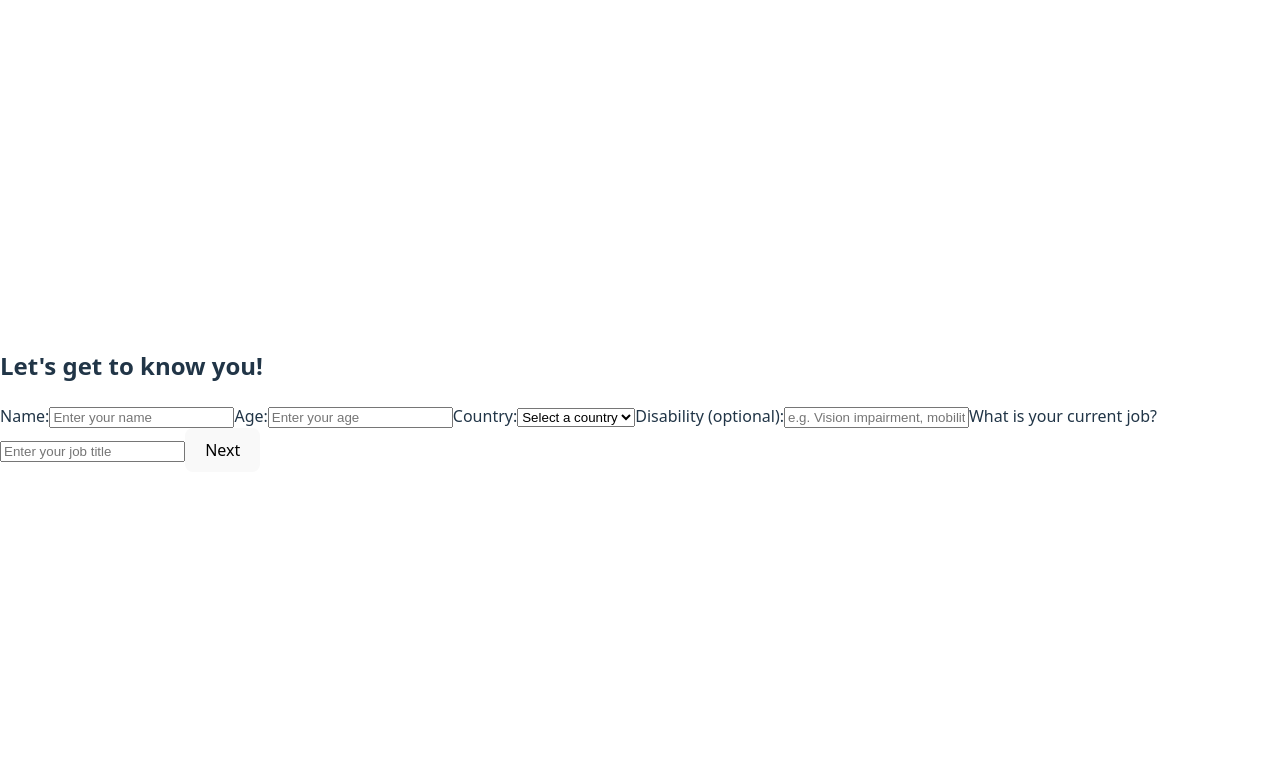
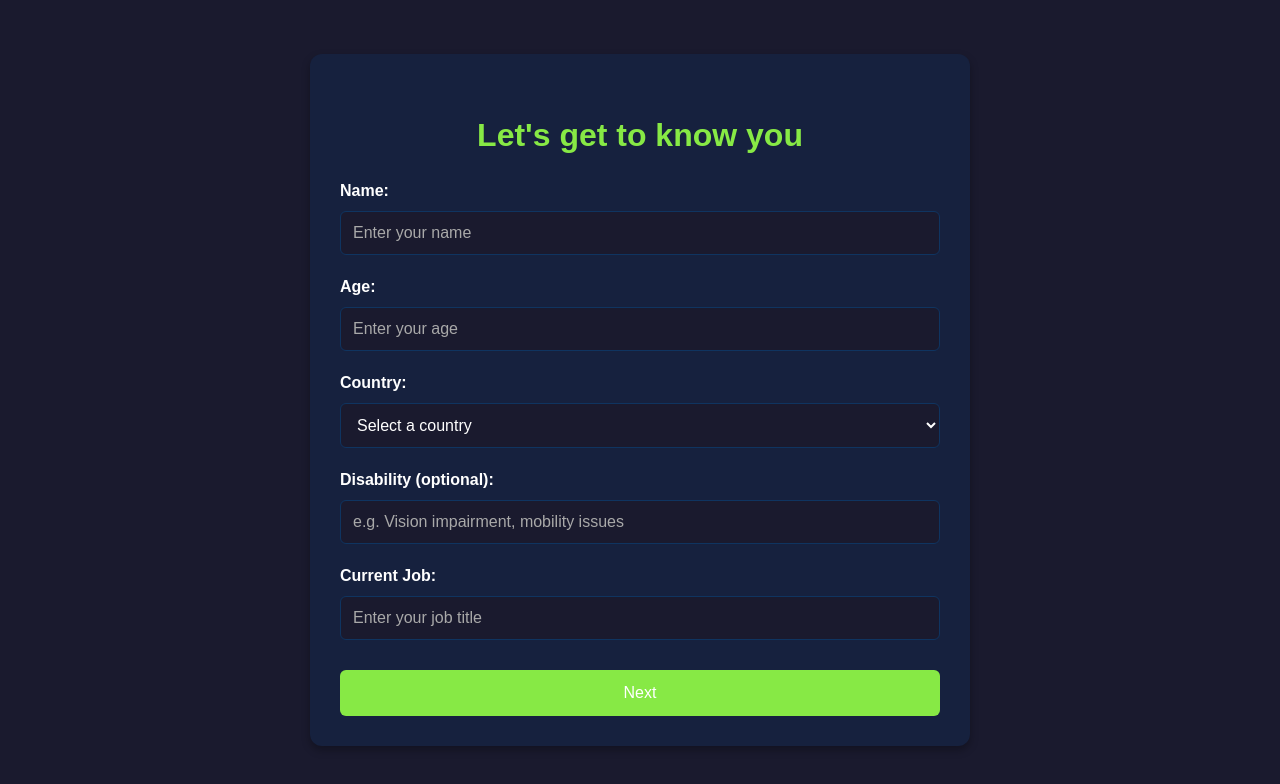
Before and after one commit to Chahanareddy/upable, a React (Vite) app in the folder frontend/: page /user-info in a window 1280 px wide. Shown: the top 784 px of the page. Built offline with nearby package versions, Linux system fonts and the light colour scheme.

Commit message:
UserInfo

```diff
--- /dev/null
+++ b/frontend/src/components/UserInfo.css
@@ -0,0 +1,99 @@
+html, body, #root {
+    height: 100%;
+    margin: 0;
+    padding: 0;
+    font-family: 'Arial', sans-serif;
+    background-color: #1a1a2e; /* Dark blue */
+    color: #ffffff; /* White text*/
+  }
+
+  .full-screen-container {
+    display: flex;
+    justify-content: center; /* Center horizontally */
+    align-items: center; /* Center vertically */
+    width: 100vw; /* Full viewport width */
+    height: 100vh; /* Full viewport height */
+    background-color: #1a1a2e; /* Dark blue */
+    box-sizing: border-box;
+  }
+
+  .user-info-wrapper {
+    width: 100%;
+    max-width: 600px; /* Limit the width for better readability */
+    padding: 30px;
+    border-radius: 12px;
+    background-color: #16213e; /* Slightly lighter dark blue for the form */
+    box-shadow: 0 4px 8px rgba(0, 0, 0, 0.3); /* Subtle shadow for depth */
+  }
+
+  /* Section title */
+  .section-title {
+    font-size: 32px;
+    color: #87e945;
+    margin-bottom: 20px;
+    text-align: center;
+  }
+
+  /* Form styling */
+  .user-info-form {
+    display: flex;
+    flex-direction: column;
+  }
+
+  /* Form group styling */
+  .form-group {
+    margin-bottom: 20px;
+  }
+
+  /* Form label styling */
+  .form-label {
+    font-weight: bold;
+    margin-bottom: 8px;
+    display: block;
+    color: #ffffff; /* White text for labels */
+  }
+
+  /* Form input and select styling */
+  .form-input,
+  .form-select {
+    width: 100%;
+    padding: 12px;
+    border: 1px solid #0f3460; /* Dark blue border */
+    border-radius: 6px;
+    font-size: 16px;
+    box-sizing: border-box;
+    background-color: #1a1a2e; /* Dark blue background for inputs */
+    color: #ffffff; /* White text for inputs */
+    transition: border-color 0.3s ease, box-shadow 0.3s ease;
+  }
+
+  /* Placeholder text color */
+  .form-input::placeholder,
+  .form-select::placeholder {
+    color: #a9a9a9; /* Light gray for placeholder text */
+  }
+
+
+  .form-input:focus,
+  .form-select:focus {
+    outline: none;
+    border-color: #87e945;
+    box-shadow: 0 0 8px rgba(233, 69, 96, 0.5); /* Glow effect */
+  }
+
+  .btn {
+    background-color: #87e945;
+    color: white;
+    padding: 14px 24px;
+    border: none;
+    border-radius: 6px;
+    font-size: 16px;
+    cursor: pointer;
+    transition: background-color 0.3s ease;
+    margin-top: 10px;
+  }
+
+
+  .btn:hover {
+    background-color: #3e880d;
+  }
--- a/frontend/src/components/UserInfo.jsx
+++ b/frontend/src/components/UserInfo.jsx
@@ -1,78 +1,109 @@
-// frontend/src/components/UserInfo.jsx
 import { useState } from "react";
 import { useNavigate } from "react-router-dom";
+import './UserInfo.css'; // Import a CSS file for styling
 
 function UserInfo() {
-  const [name, setName] = useState("");
-  const [age, setAge] = useState("");
-  const [city, setCity] = useState("");
-  const [disability, setDisability] = useState("");
-  const [job, setJob] = useState("");
+  const [formData, setFormData] = useState({
+    name: "",
+    age: "",
+    country: "",
+    disability: "",
+    job: "",
+  });
+
   const navigate = useNavigate();
 
-  //Writing every country w the law for now- will find a way to not hardcode it like this later
-  const countrieswlaw = [
+  const countriesWithLaw = [
     "Germany", "France", "Italy", "Japan", "South Korea", "India",
-    "Brazil", "China", "Turkey", "Thailand", "Other"
+    "Brazil", "Turkey", "Thailand", "Other"
   ];
 
+  const handleChange = (e) => {
+    const { name, value } = e.target;
+    setFormData((prevData) => ({ ...prevData, [name]: value }));
+  };
 
   const handleNext = () => {
-    if (job.trim() !== "") {
-      navigate("/future-career", {
-        state: { name, age, city, disability, job },
-      });
+    if (formData.job.trim()) {
+      navigate("/future-career", { state: formData });
+    } else {
+      alert("Please enter your job title before proceeding.");
     }
   };
 
   return (
-    <div className="container">
-      <h2>Let's get to know you!</h2>
+    <div className="full-screen-container">
+      <div className="user-info-wrapper">
+        <h2 className="section-title">Let's get to know you</h2>
 
-      <label>Name:</label>
+        <form className="user-info-form">
+          <div className="form-group">
+            <label htmlFor="name" className="form-label">Name:</label>
             <input
+              id="name"
               type="text"
+              name="name"
               placeholder="Enter your name"
-        value={name}
-        onChange={(e) => setName(e.target.value)}
+              className="form-input"
+              value={formData.name}
+              onChange={handleChange}
+              required
             />
+          </div>
 
-      <label>Age:</label>
+          <div className="form-group">
+            <label htmlFor="age" className="form-label">Age:</label>
             <input
+              id="age"
               type="number"
+              name="age"
               placeholder="Enter your age"
-        value={age}
-        onChange={(e) => setAge(e.target.value)}
+              className="form-input"
+              value={formData.age}
+              onChange={handleChange}
             />
+          </div>
 
-
-
-<label>Country:</label>
-<select value={city} onChange={(e) => setCountry(e.target.value)}>
+          <div className="form-group">
+            <label htmlFor="country" className="form-label">Country:</label>
+            <select id="country" name="country" value={formData.country} onChange={handleChange} className="form-select">
               <option value="">Select a country</option>
-  {countrieswlaw.map((c, i) => (
-    <option key={i} value={c}>{c}</option>
+              {countriesWithLaw.map((country, index) => (
+                <option key={index} value={country}>{country}</option>
               ))}
             </select>
+          </div>
 
+          <div className="form-group">
+            <label htmlFor="disability" className="form-label">Disability (optional):</label>
+            <input
+              id="disability"
+              type="text"
+              name="disability"
+              placeholder="e.g. Vision impairment, mobility issues"
+              className="form-input"
+              value={formData.disability}
+              onChange={handleChange}
+            />
+          </div>
 
-      <label>Disability (optional):</label>
+          <div className="form-group">
+            <label htmlFor="job" className="form-label">Current Job:</label>
             <input
+              id="job"
               type="text"
-        placeholder="e.g. Vision impairment, mobility issues"
-        value={disability}
-        onChange={(e) => setDisability(e.target.value)}
+              name="job"
+              placeholder="Enter your job title"
+              className="form-input"
+              value={formData.job}
+              onChange={handleChange}
+              required
             />
+          </div>
 
-      <label>What is your current job?</label>
-      <input
-        type="text"
-        placeholder="Enter your job title"
-        value={job}
-        onChange={(e) => setJob(e.target.value)}
-      />
-
-      <button onClick={handleNext}>Next</button>
+          <button type="button" className="btn btn-primary" onClick={handleNext}>Next</button>
+        </form>
+      </div>
     </div>
   );
 }
```
Also changed, not shown: 1 other file (tests, documents, lock files or other folders). Lines whose indentation alone changed are shown as unchanged.
